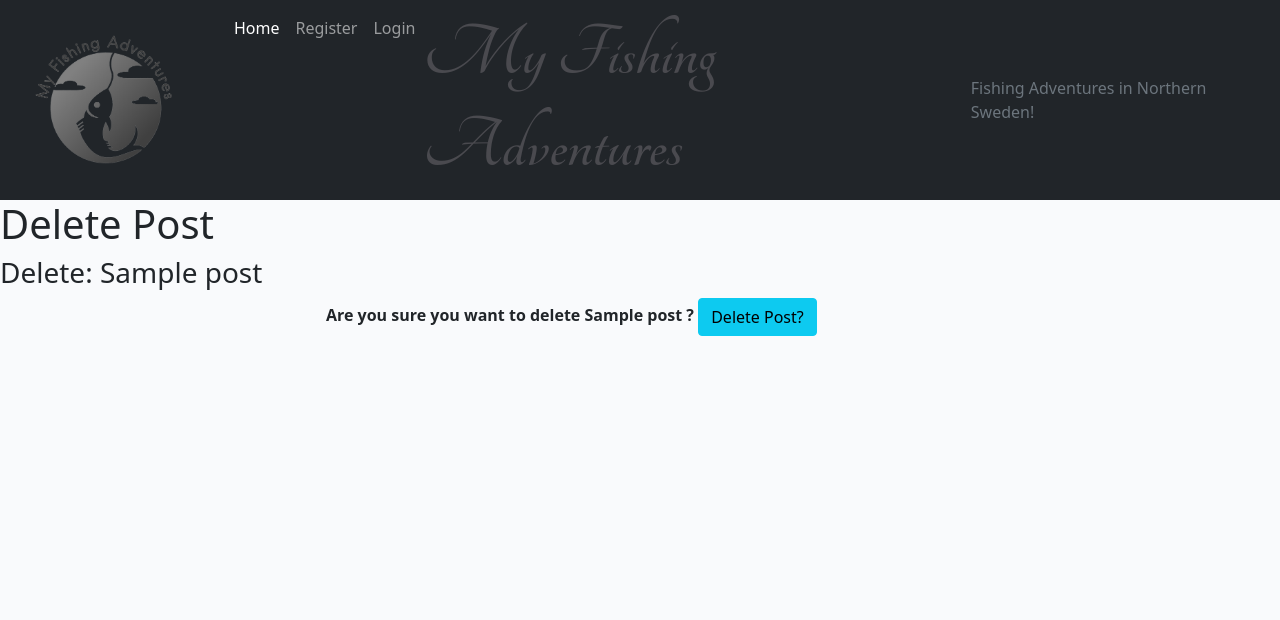
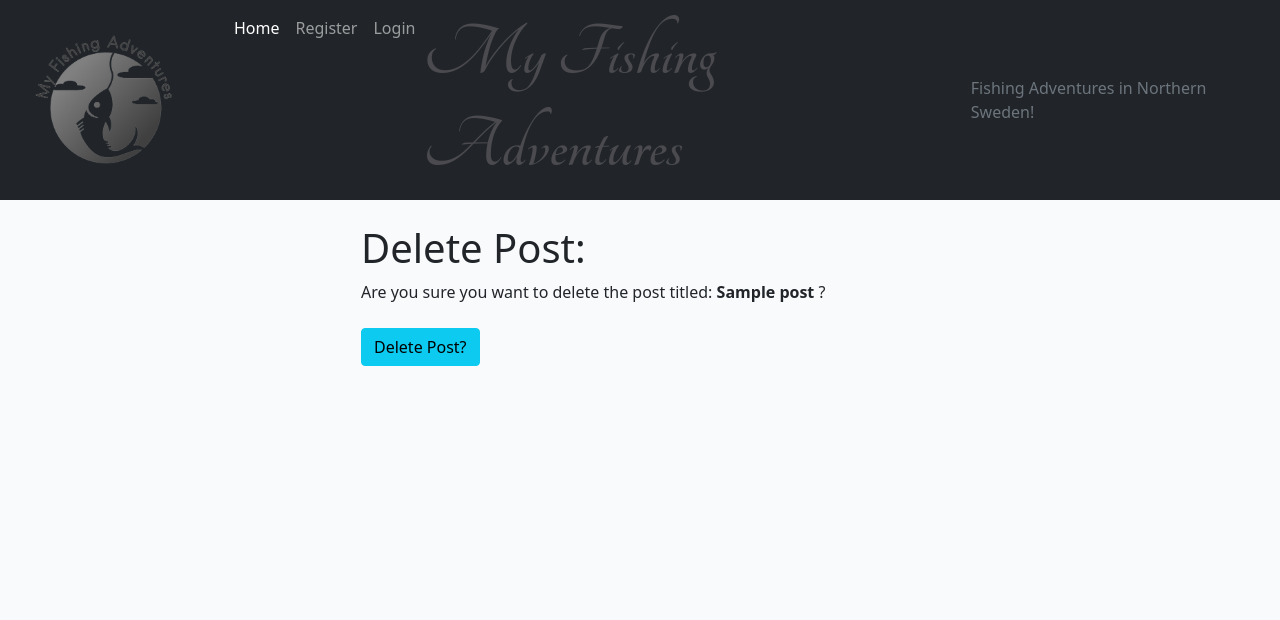
Before and after one commit to markdaniel1982/MD82-P4, a Django app: a page that uses templates/delete_post.html in a window 1280 px wide. Shown: the top 620 px of the page. Run offline with Django 3.2, Linux system fonts and the light colour scheme; tables that the repository leaves empty hold one stand-in row (values such as "Sample post"); some libraries are stand-ins or nearby versions.

Commit message:
adjust styling on delete page

```diff
--- a/templates/delete_post.html
+++ b/templates/delete_post.html
@@ -2,18 +2,16 @@
 {% load crispy_forms_tags %}
 
 {% block content %}
+<div class="container">
+    <div class="mx-auto col-10 col-md-8 col-lg-6"><br>
+        <h1>Delete Post:</h1>
+    </div>
+    <div class="form-group mx-auto col-10 col-md-8 col-lg-6">
+        <form method="POST">
+            {% csrf_token %}
+            Are you sure you want to delete the post titled: <strong> {{ post.title }} </strong>?<br><br>
+            <div><button class='btn btn-info' type="submit" value="Post">Delete Post?</button></div>
+    </div>
 
-<h1>Delete Post</h1>
-<div class="row">
-    <h3>Delete: {{ post.title }}</h3>
-    <div class="mx-auto col-10 col-md-8 col-lg-6">
-        <div class="form-group">
-            <form method="POST">
-                {% csrf_token %}
-                <strong>Are you sure you want to delete {{ post.title }} ?</strong>
-                <button class='btn btn-info' type="submit" value="Post">Delete Post?</button>
-        </div>
-    </div>
 </div>
-
 {% endblock content %}
```
